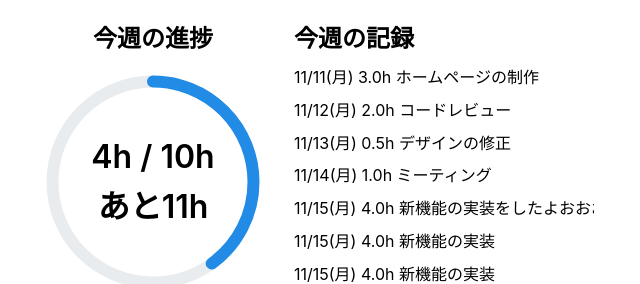
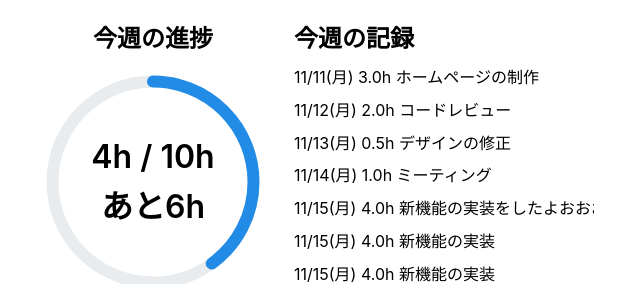
Before and after one commit to mokkun55/work-timer, a React (Vite) app: page / in a window 1280 px wide. Shown: the top 284 px of the page, without its empty margins (329-969 px from the left). Built offline with nearby package versions, Linux system fonts and the light colour scheme.

Commit message:
fix: remaining time

```diff
--- a/src/features/progress/index.tsx
+++ b/src/features/progress/index.tsx
@@ -21,7 +21,7 @@ export const Progress = (): React.ReactNode => {
             <h1 className={styles.text}>
               {completeTime}h / {goalTime}h
             </h1>
-            <h1 className={styles.text}>あと11h</h1>
+            <h1 className={styles.text}>あと{goalTime - completeTime}h</h1>
           </div>
         }
       />
```
